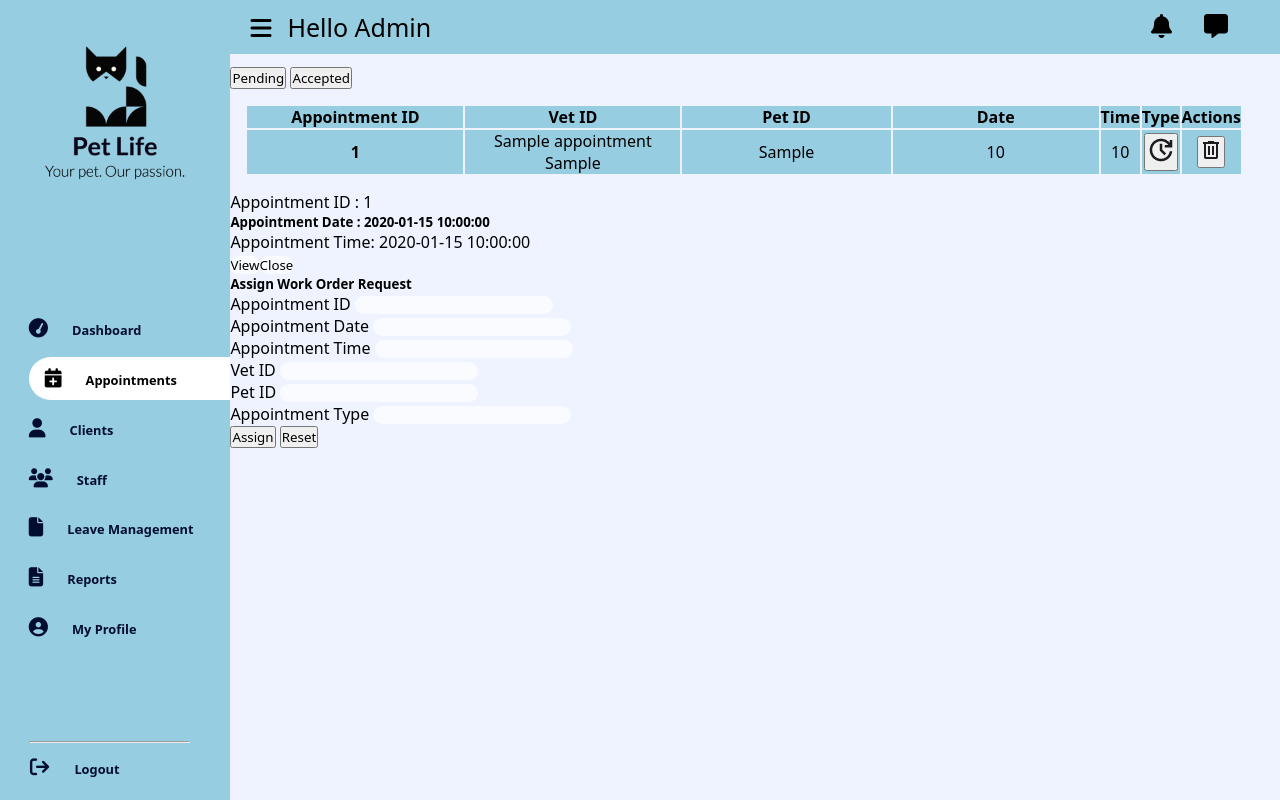
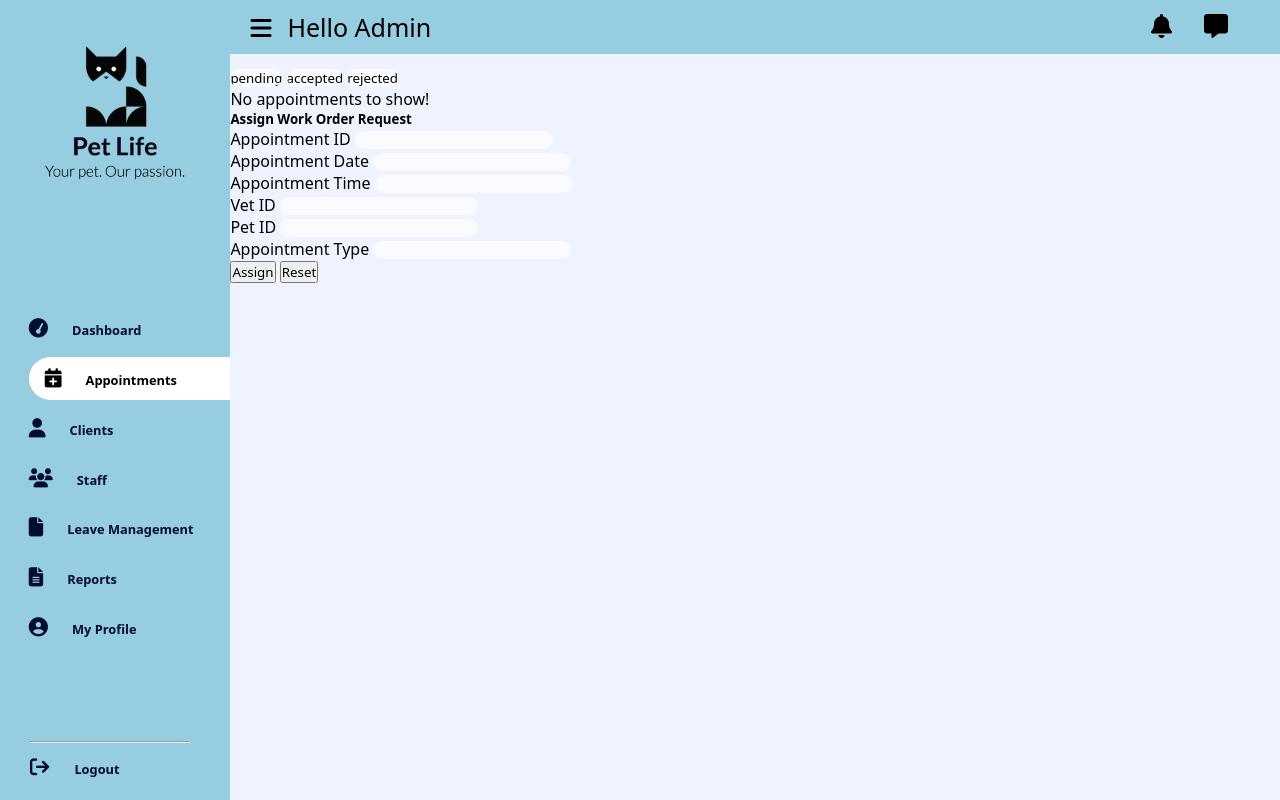
Before and after one commit to mudheerakariyawasam/pet-life, a PHP site: page /modules/admin/Admin/appointment.php in a window 1280 px wide. Run offline with PHP 8.4, Linux system fonts and the light colour scheme; the visitor is signed in with stand-in values (Sample User, id 1); tables that the repository leaves empty or names only in its code hold one stand-in row (values such as "Sample post").

Commit message:
appointment half done

```diff
--- a/modules/admin/Admin/appointment.php
+++ b/modules/admin/Admin/appointment.php
@@ -1,5 +1,11 @@
 <?php
     include("../../../db/dbconnection.php");
+    session_start();
+
+    if(!isset($_SESSION["login_user"])){
+        header("location:login.php");
+        exit;
+    }
 ?>
 
 <!DOCTYPE html>
@@ -81,16 +87,31 @@
   <div class="col-sm-4 mb-5">
   <!-- Main Content area start Middle -->
   <div>
-    <button class="btn-add" type="submit">Pending </button>
-    <button class="btn-add" type="submit">Accepted </button>
-    <br>
+
+    <form method="post">
+        <input type="submit" name="pending" class="button" value="pending" />
+
+        <input type="submit" name="accepted" class="button" value="accepted" />
+        <input type="submit" name="rejected" class="button" value="rejected" />
+    </form>
 
     <?php
-                $sql = "SELECT * FROM appointment";
+
+      displayPending($conn);
+      if(array_key_exists('pending', $_POST)) {
+        displayPending($conn);
+      }
+      else if(array_key_exists('accepted', $_POST)) {
+        displayAccepted($conn);
+      }else if(array_key_exists('rejected', $_POST)) {
+        displayRejected($conn);
+      }
+
+      function displayPending($conn){
+        $sql = "SELECT * FROM appointment WHERE appointment_status='Pending'";
 
         $result = mysqli_query($conn, $sql);
-                if(mysqli_num_rows($result) > 0)
-                {
+        if(mysqli_num_rows($result) > 0){
           echo '<table>
           <tr>
             <th>Appointment ID</th>
@@ -99,54 +120,97 @@
             <th>Date</th>
             <th>Time</th>
             <th>Type</th>
-                        <th colspan="2">Actions</th>
+            <th>Status</th>
           </tr>';
 
         while($row = mysqli_fetch_assoc($result)){
 
           echo '<tr >
-                            <td><b>' . $row["item_id"] . '</b></td>
-                            <td class="details">' . $row["item_name"] . '<br>'. $row["item_category"]. '</td>
-                            <td> ' . $row["item_brand"] . '</td>
-                            <td>' . $row["item_price"] . '</td>
-                            <td>' . $row["item_qty"] . '</td>
+            <td><b>' . $row["appointment_id"] . '</b></td>
+            <td>' . $row["vet_id"] .'</td>
+            <td> ' . $row["pet_id"] . '</td>
+            <td>' . $row["appointment_date"] . '</td>
+            <td>' . $row["appointment_time"] . '</td>
+            <td>' . $row["appointment_type"] . '</td>
             <td class="action-btn"><button type="submit"><img src="images/update.png"></button></td>
-                            <td class="action-btn"><button type="submit"><img src="images/delete.png"></button></td>
           </tr>';
         }
           echo '</table>';
         }else{
-                    echo "0 results";
+          echo "No appointments to show!";
+        }
+      }
+
+      function displayAccepted($conn){
+        $sql = "SELECT * FROM appointment WHERE appointment_status='Accepted'";
+
+        $result = mysqli_query($conn, $sql);
+        if(mysqli_num_rows($result) > 0){
+          echo '<table>
+          <tr>
+            <th>Appointment ID</th>
+            <th>Vet ID</th>
+            <th>Pet ID</th>
+            <th>Date</th>
+            <th>Time</th>
+            <th>Type</th>
+            <th>Status</th>
+          </tr>';
+
+        while($row = mysqli_fetch_assoc($result)){
+
+          echo '<tr >
+            <td><b>' . $row["appointment_id"] . '</b></td>
+            <td>' . $row["vet_id"] .'</td>
+            <td> ' . $row["pet_id"] . '</td>
+            <td>' . $row["appointment_date"] . '</td>
+            <td>' . $row["appointment_time"] . '</td>
+            <td>' . $row["appointment_type"] . '</td>
+            <td class="action-btn"><button type="submit"><img src="images/update.png"></button></td>
+          </tr>';
+        }
+          echo '</table>';
+        }else{
+          echo "No appointments to show!";
+        }
+      }
+
+      function displayRejected($conn){
+        $sql = "SELECT * FROM appointment WHERE appointment_status='Rejected'";
+
+        $result = mysqli_query($conn, $sql);
+        if(mysqli_num_rows($result) > 0){
+          echo '<table>
+          <tr>
+            <th>Appointment ID</th>
+            <th>Vet ID</th>
+            <th>Pet ID</th>
+            <th>Date</th>
+            <th>Time</th>
+            <th>Type</th>
+            <th>Status</th>
+          </tr>';
+
+        while($row = mysqli_fetch_assoc($result)){
+
+          echo '<tr >
+            <td><b>' . $row["appointment_id"] . '</b></td>
+            <td>' . $row["vet_id"] .'</td>
+            <td> ' . $row["pet_id"] . '</td>
+            <td>' . $row["appointment_date"] . '</td>
+            <td>' . $row["appointment_time"] . '</td>
+            <td>' . $row["appointment_type"] . '</td>
+            <td class="action-btn"><button type="submit"><img src="images/update.png"></button></td>
+          </tr>';
+        }
+          echo '</table>';
+        }else{
+          echo "No appointments to show!";
+        }
       }
     ?>
   </div>
   <?php
- $sql = "SELECT appointment_id, appointment_date, appointment_time FROM appointment";
- $result = $conn->query($sql);
- if($result->num_rows > 0){
-    while($row = $result->fetch_assoc()){
-        echo '<div class="card mt-5 mx-5">';
-        echo '<div class="card-header">';
-        echo 'Appointment ID : '. $row['appointment_id'];
-        echo '</div>';
-        echo '<div class="card-body">';
-        echo '<h5 class="card-title">Appointment Date : ' . $row['appointment_date'] . '</h5>';
-
-        echo '<p class="card-text">Appointment Time: ' . $row['appointment_time'] . '</p>';
-        echo '<div class="float-right">';
-        echo '<form action="" method="POST"> <input type="hidden" name="id" value='. $row["appointment_id"] .'><input type="submit" class="btn btn-danger mr-3" name="view" value="View"><input type="submit" class="btn btn-secondary" name="close" value="Close"></form>';
-        echo '</div>' ;
-        echo '</div>' ;
-        echo'</div>';
-  }
- } else {
-  echo '<div class="alert alert-info mt-5 col-sm-6" role="alert">
-  <h4 class="alert-heading">Well done!</h4>
-  <p>Aww yeah, you successfully assigned all Requests.</p>
-  <hr>
-  <h5 class="mb-0">No Pending Requests</h5>
-</div>';
- }
 
 // after assigning work we will delete data from submitrequesttable by pressing close button
 if(isset($_REQUEST['close'])){
@@ -162,13 +226,6 @@ if(isset($_REQUEST['close'])){
  ?>
 
 <?php
-    include("../../../db/dbconnection.php");
-    session_start();
-
-    if(!isset($_SESSION["login_user"])){
-        header("location:login.php");
-        exit;
-    }
 
     if(isset($_REQUEST['view'])){
       $sql = "SELECT * FROM appointment WHERE appointment_id = {$_REQUEST['id']}";
--- a/modules/admin/Admin/profile.php
+++ b/modules/admin/Admin/profile.php
@@ -108,7 +108,7 @@
                 <i class="fa-solid fa-bars"></i>
             </div>
             <div class="hello">
-                <font class="header-font-1">Welcome </font> &nbsp
+                <font class="header-font-1">Hello </font> &nbsp
                 <font class="header-font-2"><?php echo $_SESSION['user_name'];?> </font>
             </div>
         </div>
--- a/modules/admin/css/appointment.css
+++ b/modules/admin/css/appointment.css
@@ -290,3 +290,27 @@ border: none;
 background-color: white;
 cursor: pointer;
 }
+
+table {
+  border: none;
+  border-collapse: collapse;
+  margin-left: auto;
+  margin-right: auto;
+}
+
+th{
+  width:70px;
+  text-align:center;
+  padding:8px;
+  background-color:#96CDE1;
+  height: 50px;
+}
+
+td{
+  background-color:#FAF2F2;
+  border-bottom: 5px solid white;
+  width:150px;
+  text-align:center;
+  padding:8px;
+  height: 50px;
+}
```
Lines whose indentation alone changed are shown as unchanged.
